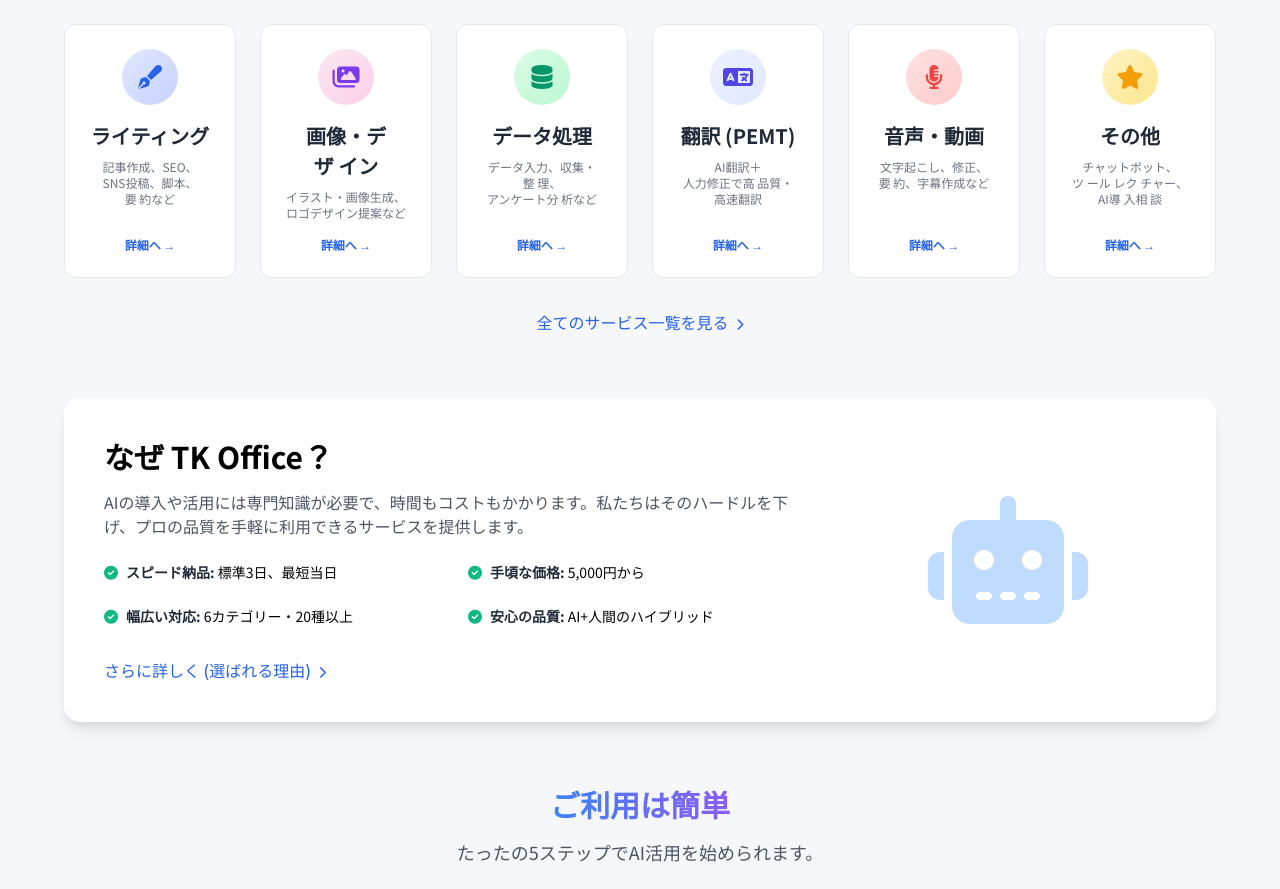
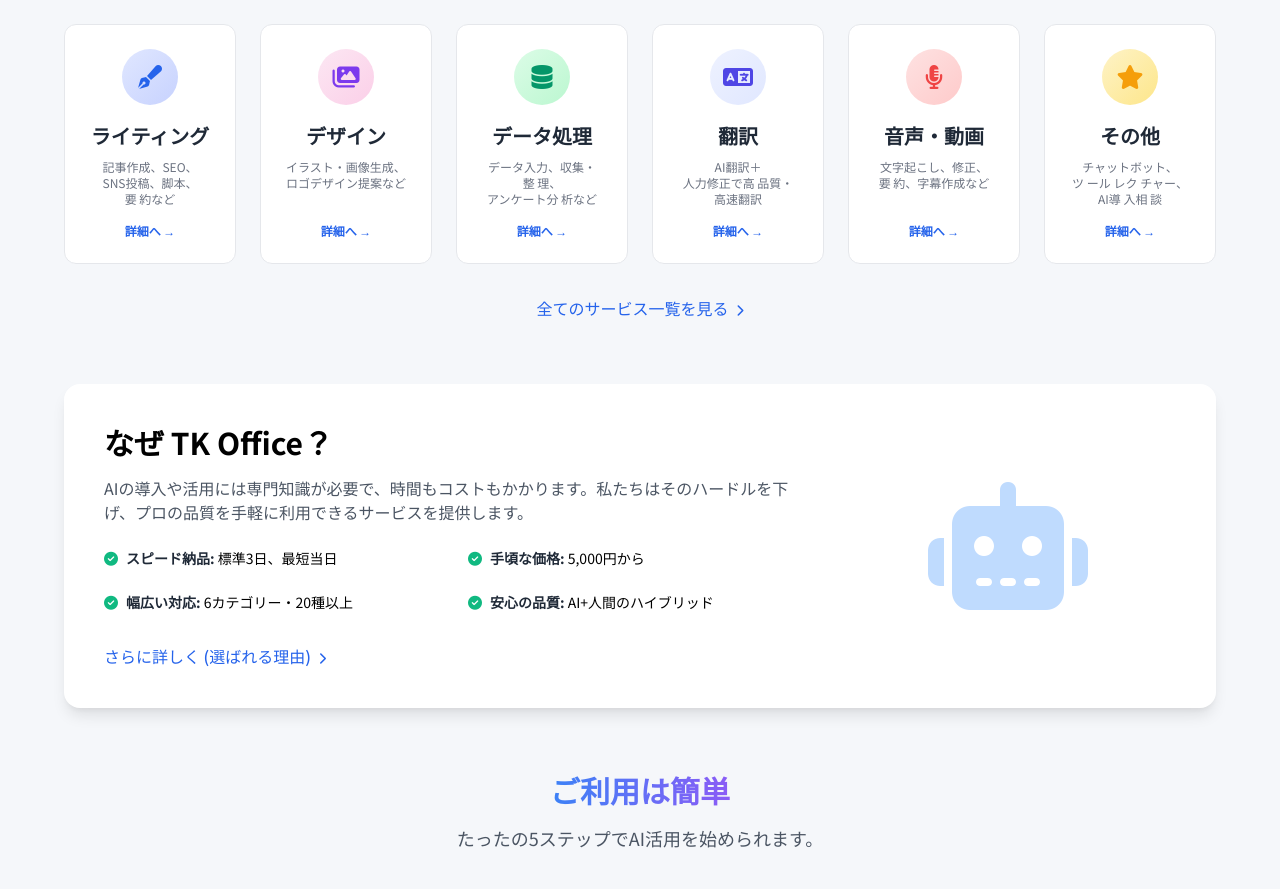
Before and after one commit to take8661/github.io, a plain HTML site: page HP/index.html in a window 1280 px wide. Shown: the part 1020-1909 px from the top of the page. Drawn offline with nearby package versions, Linux system fonts and the light colour scheme.

Commit message:
Update index.html

```diff
--- a/HP/index.html
+++ b/HP/index.html
@@ -112,7 +112,7 @@
                 </a>
                 <a href="service-design.html" class="service-intro-card">
                     <div> <div class="service-intro-icon" style="background: linear-gradient(135deg, #fce7f3 0%, #fbcfe8 100%);"> <i class="fas fa-images text-2xl text-purple-600"></i> </div>
-                    <h3 class="font-bold text-gray-800 mb-2">画像・デザ&nbsp;イン</h3>
+                    <h3 class="font-bold text-gray-800 mb-2">デザイン</h3>
                     <p class="text-xs text-gray-500 word-keep-all">イラスト・画像生成、ロゴデザイン提案など</p> </div>
                      <div class="mt-4 text-blue-600 hover:underline text-xs font-semibold">詳細へ →</div>
                 </a>
@@ -122,7 +122,7 @@
                       <div class="mt-4 text-blue-600 hover:underline text-xs font-semibold">詳細へ →</div>
                 </a>
                 <a href="service-translation.html" class="service-intro-card">
-                     <div> <div class="service-intro-icon" style="background: linear-gradient(135deg, #eef2ff 0%, #e0e7ff 100%);"> <i class="fas fa-language text-2xl text-indigo-600"></i> </div> <h3 class="font-bold text-gray-800 mb-2">翻訳 (PEMT)</h3>
+                     <div> <div class="service-intro-icon" style="background: linear-gradient(135deg, #eef2ff 0%, #e0e7ff 100%);"> <i class="fas fa-language text-2xl text-indigo-600"></i> </div> <h3 class="font-bold text-gray-800 mb-2">翻訳 </h3>
                      <p class="text-xs text-gray-500 word-keep-all">AI翻訳＋人力修正で高&nbsp;品質・高速翻訳</p> </div>
                       <div class="mt-4 text-blue-600 hover:underline text-xs font-semibold">詳細へ →</div>
                 </a>
```
